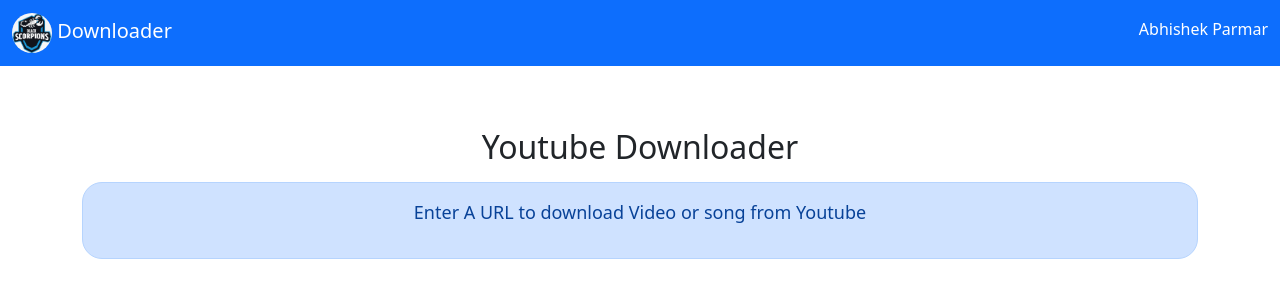
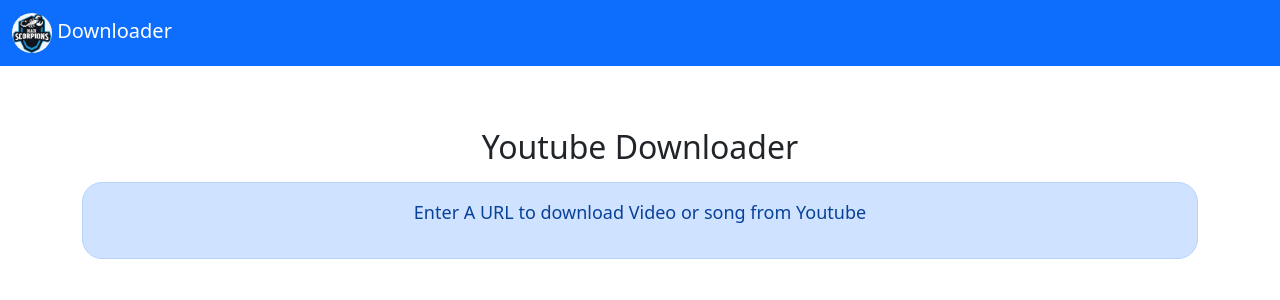
Before and after one commit to Abhishekparmar123/Downloader-App, a Django app: page /youtube/ in a window 1280 px wide. Shown: the top 300 px of the page. Run offline with Django 3.2, Linux system fonts and the light colour scheme.

Commit message:
“edit”

```diff
--- a/Youtube/templates/index.html
+++ b/Youtube/templates/index.html
@@ -33,9 +33,6 @@
           <img src="{% static 'images/navlogo.png' %}" alt="" width="40" height="40" class="d-inline-block align-text-center img-nav">
           Downloader
         </a>
-        <div class="d-flex pt-2" >
-          <p style="color: white">Abhishek Parmar</p>
-        </div>
       </div>
     </nav>
 {% endblock %}
--- a/Youtube/views.py
+++ b/Youtube/views.py
@@ -32,6 +32,7 @@ def index(request):
                 video.append(j.resolution)
 
             audio.sort()
+            video= list(set(video))
             video.sort()
             print(audio, video)
             print(thumbnail)
--- a/YoutubeDownloader/settings.py
+++ b/YoutubeDownloader/settings.py
@@ -125,7 +125,7 @@ STATIC_URL = '/static/'
 # Default primary key field type
 # https://docs.djangoproject.com/en/3.2/ref/settings/#default-auto-field
 
-DEFAULT_AUTO_FIELD = 'django.db.models.BigAutoField'
-
+# DEFAULT_AUTO_FIELD = 'django.db.models.BigAutoField'
+#
 STATIC_ROOT = os.path.join(BASE_DIR, 'static')
 django_heroku.settings(locals())
```
Also changed, not shown: 1 other file.
